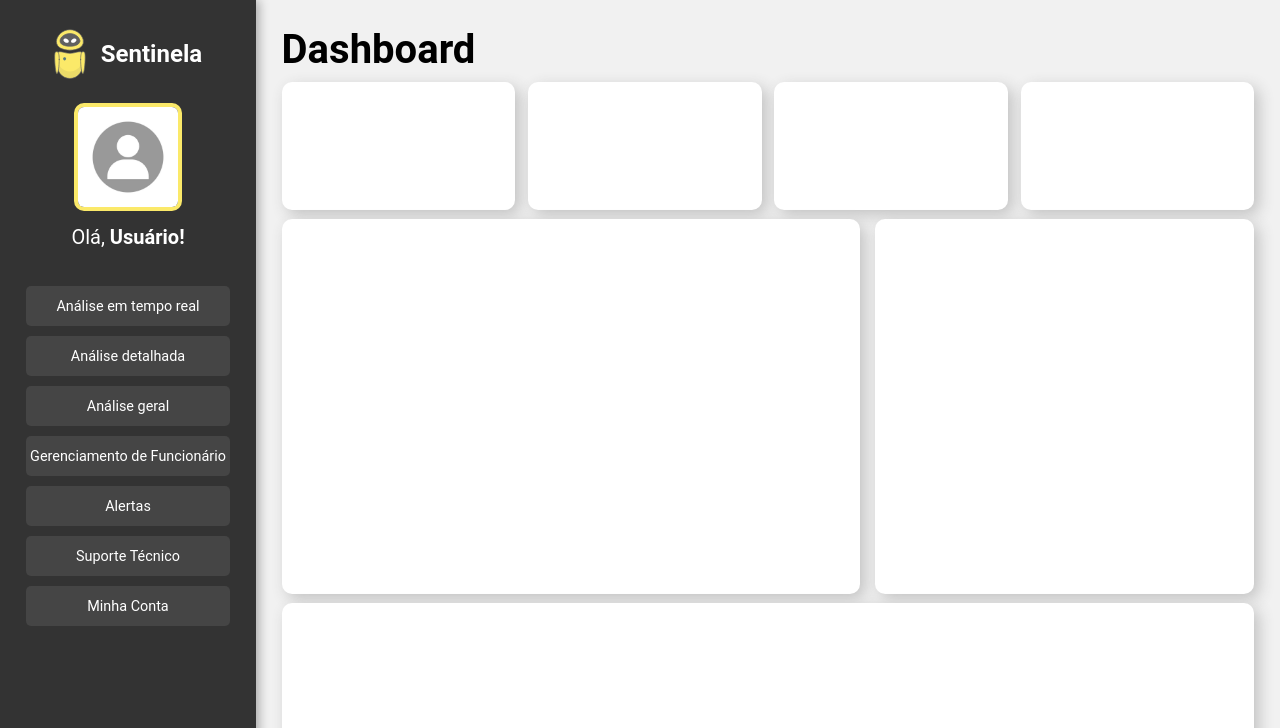
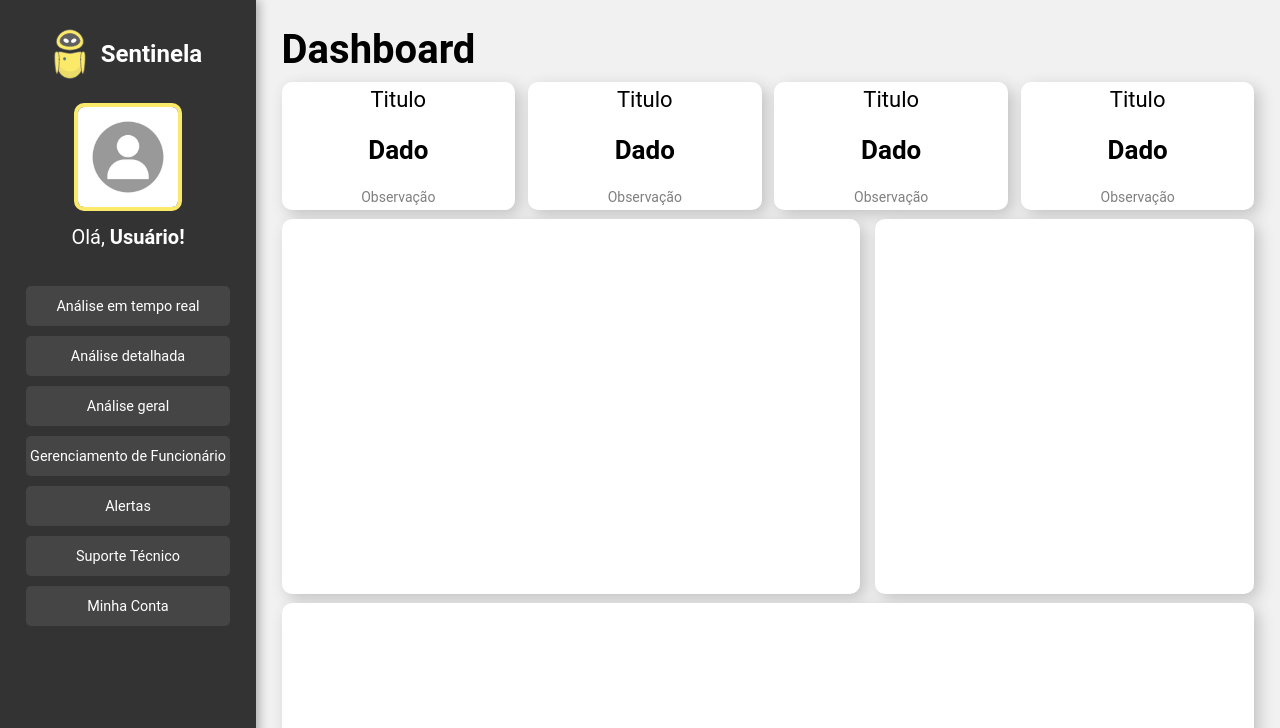
Before and after one commit to Sentinela-G3/aplicacao-web, a website: page public/dashboard/dashboardHenrique.html in a window 1280 px wide. Shown: the top 728 px of the page. Drawn offline with Linux system fonts and the light colour scheme.

Commit message:
Layout dashboard Ronaldo v2

```diff
--- a/public/css/dashboardHenrique.css
+++ b/public/css/dashboardHenrique.css
@@ -62,6 +62,28 @@ body {
     width: 24%;
     border-radius: 10px;
     box-shadow: 5px 5px 15px rgb(194, 194, 194);
+    display: flex;
+    flex-direction: column;
+    justify-content: space-between;
+    align-items: center;
+    padding: 0.5% 0;
+    box-sizing: border-box;
+}
+
+.span-titulo{
+    font-size: 22px;
+}
+
+.span-dado{
+    font-size: 26px;
+    font-weight: 600;
+
+}
+
+.span-obs{
+    font-size: 14px;
+    opacity: 50%;
+
 }
 
 .div-central{
--- a/public/dashboard/dashboardHenrique.html
+++ b/public/dashboard/dashboardHenrique.html
@@ -28,10 +28,31 @@
     <div class="content">
        <h1>Dashboard</h1>
         <div class="div-superior">
-            <div class="box-kpi"></div>
-            <div class="box-kpi"></div>
-            <div class="box-kpi"></div>
-            <div class="box-kpi"></div>
+            <div class="box-kpi">
+                <span class="span-titulo">Titulo</span>
+                <span class="span-dado">Dado</span>
+                <span class="span-obs">Observação</span>
+            </div>
+
+            <div class="box-kpi">
+                <span class="span-titulo">Titulo</span>
+                <span class="span-dado">Dado</span>
+                <span class="span-obs">Observação</span>
+            </div>
+
+            <div class="box-kpi">
+                <span class="span-titulo">Titulo</span>
+                <span class="span-dado">Dado</span>
+                <span class="span-obs">Observação</span>
+            </div>
+
+            <div class="box-kpi">
+                <span class="span-titulo">Titulo</span>
+                <span class="span-dado">Dado</span>
+                <span class="span-obs">Observação</span>
+            </div>
+
+
         </div>
 
         <div class="div-central">
```
